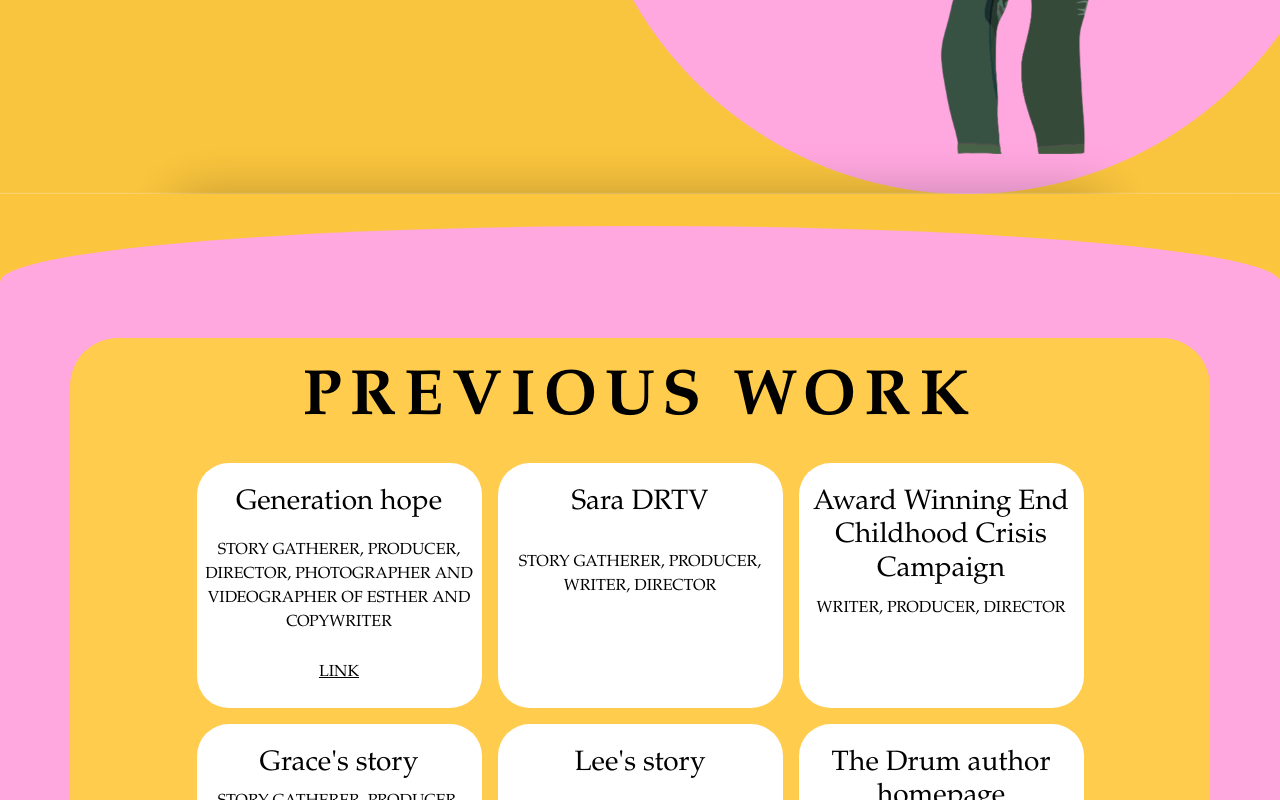
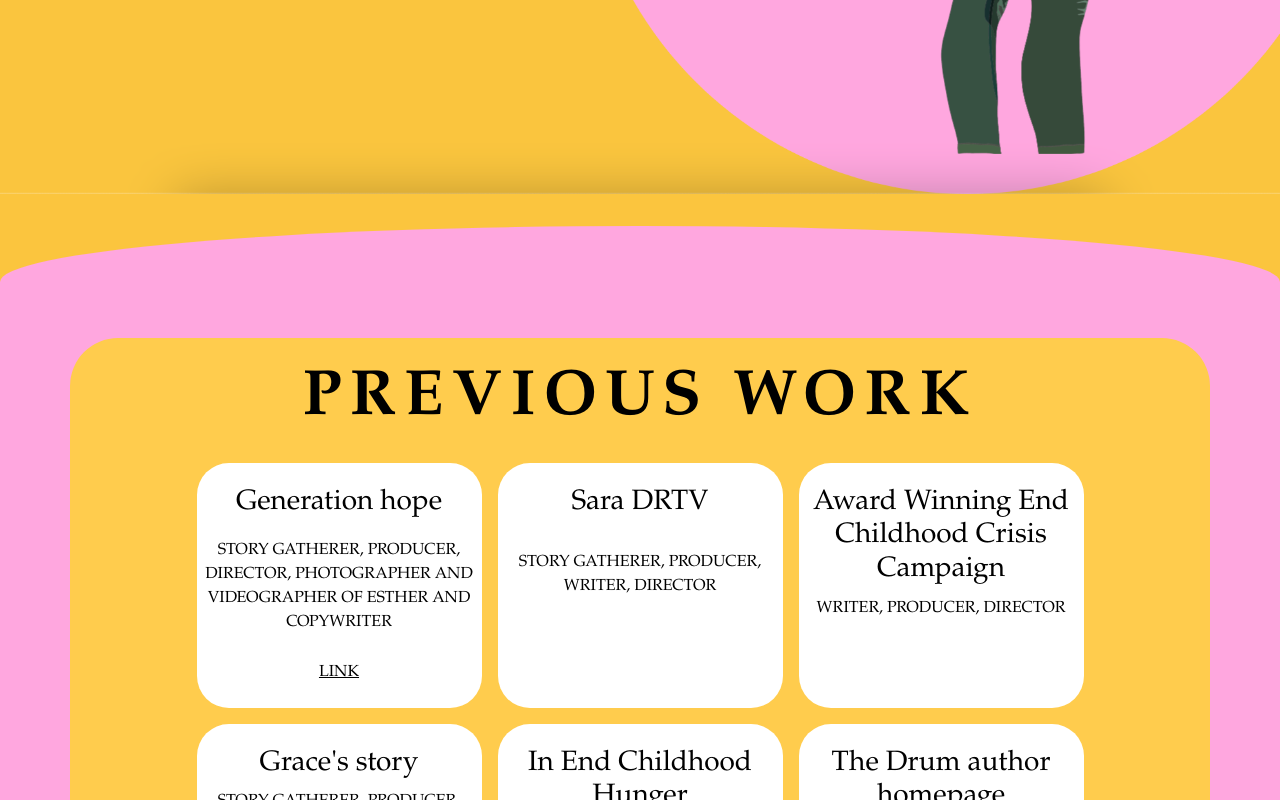
Before and after one commit to Greg12Thomson/jennyPortfolio, a React (Create React App) app: page / in a window 1280 px wide. Both pictures are taken after a click on the element "PREVIOUS WORK". Shown: the part 606-1406 px from the top of the page. Built offline with nearby package versions, Linux system fonts and the light colour scheme; no server answers; what aws-amplify would draw is missing.

Commit message:
Update previous work title and description

```diff
--- a/src/components/PreviousWork.tsx
+++ b/src/components/PreviousWork.tsx
@@ -52,8 +52,8 @@ function PreviousWork() {
                                 </div>
                             </Col>
                             <Col md={3} sm={6} className="work-card">
-                                <h3>Lee's story</h3>
-                                <p>Produced, wrote and edited</p>
+                                <h3>In End Childhood Hunger</h3>
+                                <p>Writer and producer</p>
                                 <a className="work-link" target="_blank" rel="noopener noreferrer" href="https://www.instagram.com/reel/CjBISQOrGIo/">LINK</a>
                             </Col>
                             <Col md={3} sm={6} className="work-card">
```
